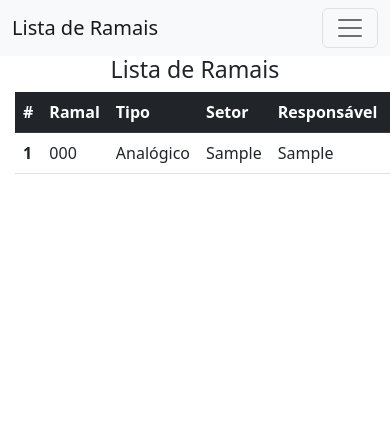
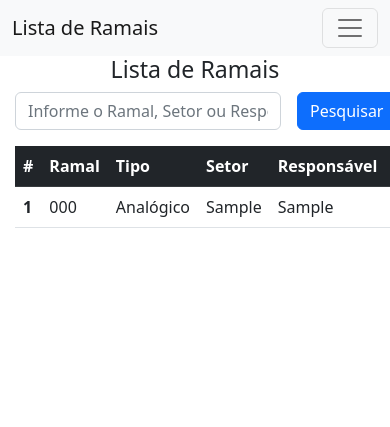
Before and after one commit to ivasconcellos/phone_lines, a Django app: page / in a window 390 px wide; the page is wider, and only the part inside the window is pictured. Shown: the top 427 px of that part. Run offline with Django 4.2, Linux system fonts and the light colour scheme; tables that the repository leaves empty hold one stand-in row (values such as "Sample post").

Commit message:
Configured search phone.

```diff
--- a/phone/templates/phone_index.html
+++ b/phone/templates/phone_index.html
@@ -8,6 +8,21 @@
 
         <div class="col-12">
             <h3 class="title">Lista de Ramais</h3>
+
+            <form class="row g-3">
+                {% csrf_token %}
+                <div class="col-9">
+                    <div class="col-auto">
+                        <input type="text" class="form-control" name="content" placeholder="Informe o Ramal, Setor ou Responsável">
+                    </div>
+                </div>
+
+                <div class="col-3">
+                    <div class="col-auto">
+                        <button type="submit" class="btn btn-primary mb-3">Pesquisar</button>
+                    </div>
+                </div>
+            </form>
 
             <table class="table table-hover">
                 <thead class="table-dark">
--- a/phone/views.py
+++ b/phone/views.py
@@ -5,7 +5,11 @@ from .forms import PhoneForm
 
 
 def phone_list(request):
-    phones = Phone.objects.all()
+    content = request.GET.get('content', None)
+    if content:
+        phones = Phone.objects.filter(phone_number__icontains=content) | Phone.objects.filter(department__icontains=content) | Phone.objects.filter(sponsor__icontains=content)
+    else:
+        phones = Phone.objects.all()
     return render(request, 'phone_index.html', {'phones': phones})
 
 
```
